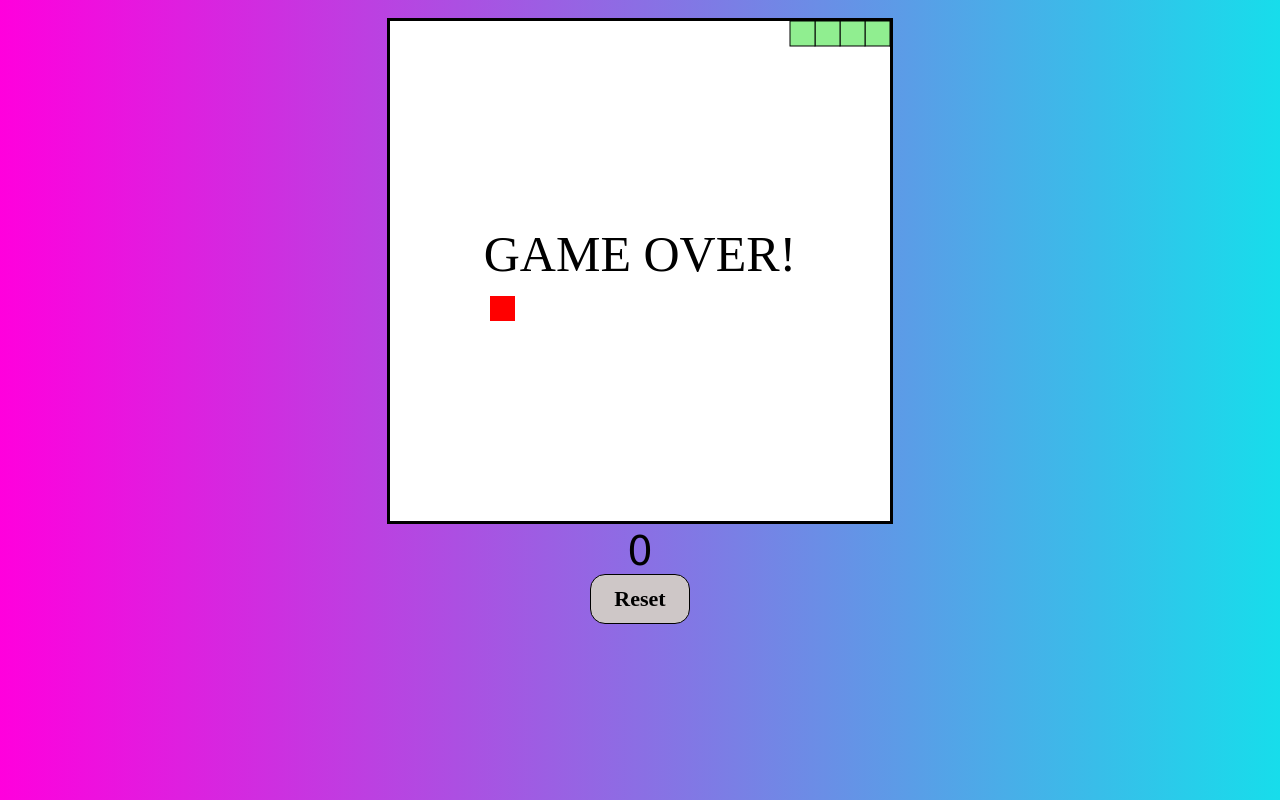
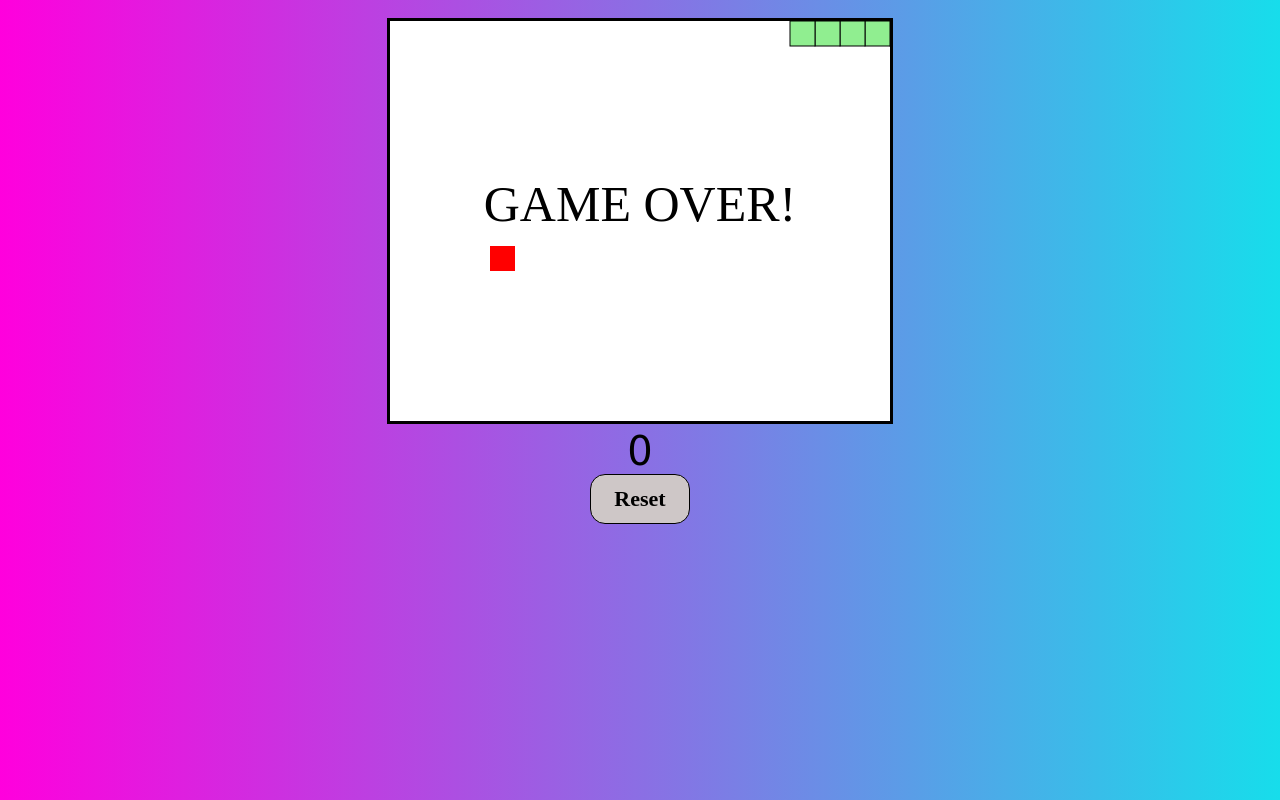
Before and after one commit to perumalp2001/simplesite1, a plain HTML site: page index.html in a window 1280 px wide. Drawn offline with Linux system fonts and the light colour scheme.

Commit message:
index.html

```diff
--- a/index.html
+++ b/index.html
@@ -9,7 +9,7 @@
 </head>
 <body>
     <div id="gameContainer">
-        <canvas id="gameBoard" width="500" height="500"></canvas>
+        <canvas id="gameBoard" width="500" height="400"></canvas>
         <div id="scoreText">0</div>
         <div class="turnBtns">
             <button id="upBtn">⬆</button><br>
```
